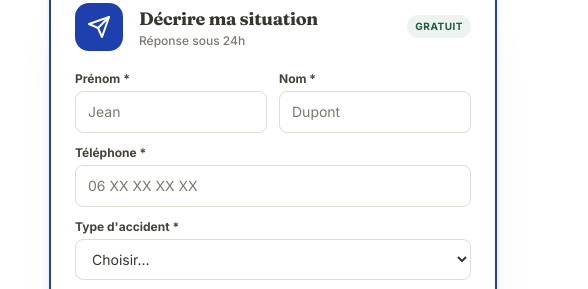
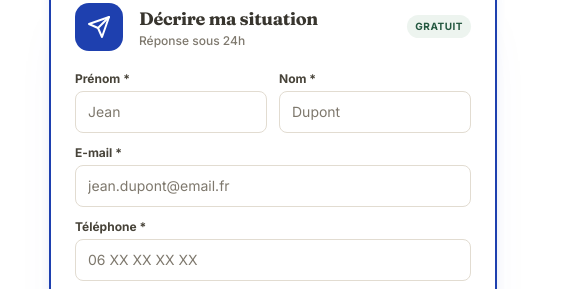
Before and after one commit to ilanguedj770-rgb/chiche-cohen, a website: page contact.html in a window 1280 px wide. Shown: the part 1007-1296 px from the top of the page, 47-635 px from the left. Drawn offline with Linux system fonts and the light colour scheme; a script that the page names is missing.

Commit message:
Formulaire de contact : champ e-mail obligatoire (#97)
* Formulaire de contact : champ e-mail obligatoire

Les deux formulaires Formspree (contact et guide 5 erreurs) demandent
désormais un e-mail, champ name="email", pour que Formspree puisse
répondre à l'expéditeur.

Co-authored-by: ilanguedj770-rgb <ilanguedj770-rgb@users.noreply.github.com>

* Relance l'aperçu Netlify.

Le déploiement précédent s'est arrêté avant la compilation, comme les
échecs instantanés déjà vus sur ce site. Aucun fichier modifié.

Co-authored-by: ilanguedj770-rgb <ilanguedj770-rgb@users.noreply.github.com>

---------

Co-authored-by: Cursor Agent <cursoragent@cursor.com>
Co-authored-by: ilanguedj770-rgb <ilanguedj770-rgb@users.noreply.github.com>

```diff
--- a/contact.html
+++ b/contact.html
@@ -612,6 +612,11 @@
                             </div>
                         </div>
                         <div>
+                            <label for="contact-email" class="block text-xs font-bold text-gray-600 mb-1">E-mail *</label>
+                            <input id="contact-email" type="email" name="email" required autocomplete="email" placeholder="jean.dupont@email.fr"
+                                class="w-full px-3 py-2.5 text-sm border border-gray-200 rounded-lg focus:outline-none focus:border-blue-500 focus:ring-1 focus:ring-blue-500 transition">
+                        </div>
+                        <div>
                             <label class="block text-xs font-bold text-gray-600 mb-1">Téléphone *</label>
                             <input type="tel" name="telephone" required placeholder="06 XX XX XX XX"
                                 class="w-full px-3 py-2.5 text-sm border border-gray-200 rounded-lg focus:outline-none focus:border-blue-500 focus:ring-1 focus:ring-blue-500 transition">
```
Also changed, not shown: guide-5-erreurs.html (+4 -0 lines).
